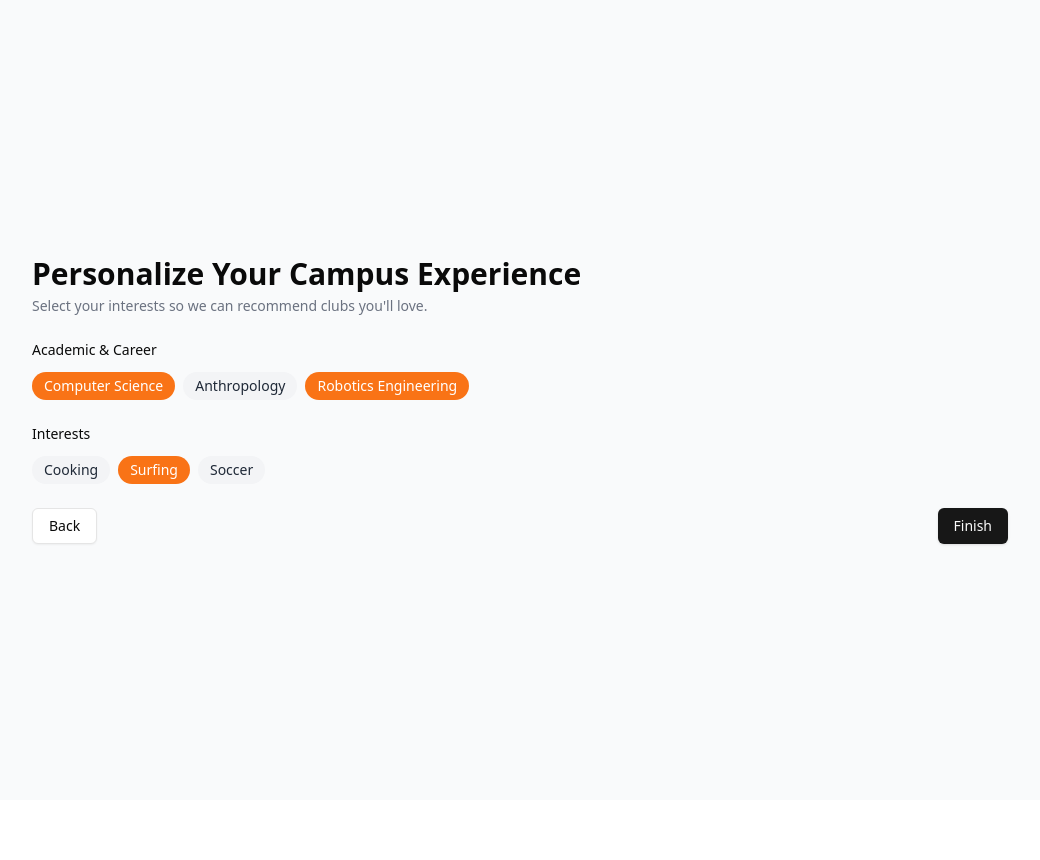
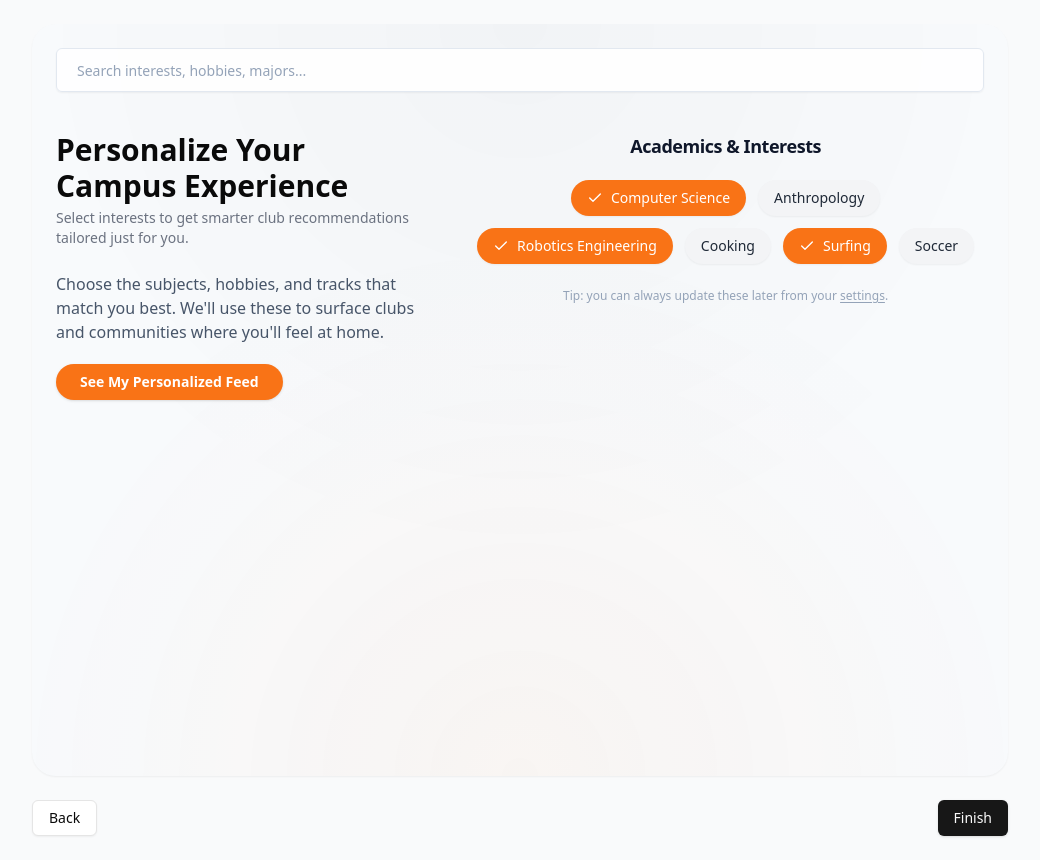
Before and after one commit to JacobHoppenstedt/CanvasCommunities, a Next.js app in the folder web-platform/: page /onboarding/personalize in a window 1280 px wide. Shown: the whole page, without its empty margins (120-1160 px from the left). Before the commit the page ends 800 px from the top, so only its background shows below. Built offline with nearby package versions, Linux system fonts and the light colour scheme.

Commit message:
Add Personalize nav link and build out the personalization page basic  UI

```diff
--- a/web-platform/src/app/(app)/personalize/page.tsx
+++ b/web-platform/src/app/(app)/personalize/page.tsx
@@ -1,48 +1,114 @@
 "use client";
 
-import React, { useState } from "react";
+import React, { useMemo, useState } from "react";
+import Link from "next/link";
+import { useRouter } from "next/navigation";
 import PageHeader from "@/components/PageHeader";
-import { mockInterests } from "@/mocks/interests";
+import { mockInterests, type Interest } from "@/mocks/interests";
 import { Button } from "@/components/ui/button";
-import { Badge } from "@/components/ui/badge";
+import Input from "@/components/ui/input";
+import InterestPill from "@/components/InterestPill";
 
 export default function PersonalizePage() {
-  const [interests, setInterests] = useState(mockInterests);
+  const router = useRouter();
+  const [search, setSearch] = useState("");
+  const [interests, setInterests] = useState<Interest[]>(mockInterests);
 
-  const toggle = (id: string) =>
-    setInterests((prev) => prev.map((i) => (i.id === id ? { ...i, selected: !i.selected } : i)));
+  const handleToggle = (id: string) => {
+    setInterests((prev) =>
+      prev.map((interest) =>
+        interest.id === id ? { ...interest, selected: !interest.selected } : interest,
+      ),
+    );
+  };
 
-  const categories = Array.from(new Set(interests.map((i) => i.category)));
+  const filteredInterests = useMemo(() => {
+    const query = search.trim().toLowerCase();
+    if (!query) return interests;
+    return interests.filter((interest) =>
+      interest.label.toLowerCase().includes(query),
+    );
+  }, [interests, search]);
+
+  const handleSeeFeed = () => {
+    router.push("/recommended");
+  };
 
   return (
-    <div className="space-y-6">
-      <PageHeader
-        title="Personalize Your Campus Experience"
-        subtitle="Select your interests so we can recommend clubs you'll love."
-      />
+    <div className="relative min-h-[calc(100vh-3rem)] overflow-hidden rounded-3xl bg-slate-50 p-6 shadow-sm">
+      {/* Subtle background pattern */}
+      <div className="pointer-events-none absolute inset-0 bg-[radial-gradient(circle_at_top,_rgba(15,23,42,0.04),transparent_60%),radial-gradient(circle_at_bottom,_rgba(249,115,22,0.06),transparent_60%)] opacity-70" />
 
-      <div className="space-y-6">
-        {categories.map((cat) => (
-          <section key={cat}>
-            <h3 className="text-sm font-medium mb-3">{cat}</h3>
-            <div className="flex flex-wrap gap-2">
-              {interests
-                .filter((i) => i.category === cat)
-                .map((i) => (
-                  <button
-                    key={i.id}
-                    onClick={() => toggle(i.id)}
-                    aria-pressed={i.selected}
-                    className={`px-3 py-1 rounded-full text-sm transition ${
-                      i.selected ? "bg-orange-500 text-white" : "bg-gray-100 text-gray-800"
-                    }`}
-                  >
-                    {i.label}
-                  </button>
-                ))}
+      <div className="relative z-10 flex flex-col gap-10">
+        {/* Top search bar */}
+        <div className="w-full">
+          <Input
+            type="search"
+            placeholder="Search interests, hobbies, majors..."
+            value={search}
+            onChange={(e) => setSearch(e.target.value)}
+            className="h-11 rounded-full bg-white/90 px-5 text-sm shadow-sm placeholder:text-slate-400"
+          />
+        </div>
+
+        {/* Main two-column layout */}
+        <div className="flex flex-col items-start gap-10 lg:flex-row">
+          {/* Left column: heading and CTA */}
+          <div className="w-full lg:basis-2/5 lg:max-w-md space-y-5">
+            <PageHeader
+              title="Personalize Your Campus Experience"
+              subtitle="Select interests to get smarter club recommendations tailored just for you."
+            />
+
+            <p className="text-sm md:text-base text-slate-600">
+              Choose the subjects, hobbies, and tracks that match you best. We&apos;ll use
+              these to surface clubs and communities where you&apos;ll feel at home.
+            </p>
+
+            <Button
+              onClick={handleSeeFeed}
+              className="mt-4 inline-flex items-center justify-center rounded-full bg-orange-500 px-6 py-2 text-sm font-semibold text-white shadow hover:bg-orange-600"
+            >
+              See My Personalized Feed
+            </Button>
+          </div>
+
+          {/* Right column: interests cloud */}
+          <div className="w-full flex-1">
+            <div className="mb-5 text-center">
+              <h2 className="text-lg font-semibold tracking-tight text-slate-900">
+                Academics &amp; Interests
+              </h2>
             </div>
-          </section>
-        ))}
+
+            <div className="flex flex-wrap justify-center gap-3">
+              {filteredInterests.map((interest) => (
+                <InterestPill
+                  key={interest.id}
+                  label={interest.label}
+                  selected={interest.selected}
+                  onClick={() => handleToggle(interest.id)}
+                />
+              ))}
+
+              {filteredInterests.length === 0 && (
+                <p className="text-sm text-slate-500">
+                  No interests match your search. Try a different keyword.
+                </p>
+              )}
+            </div>
+
+            <div className="mt-6 text-center text-xs text-slate-400">
+              <span>
+                Tip: you can always update these later from your{" "}
+                <Link href="/settings" className="underline underline-offset-2">
+                  settings
+                </Link>
+                .
+              </span>
+            </div>
+          </div>
+        </div>
       </div>
     </div>
   );
--- a/web-platform/src/components/InterestPill.tsx
+++ b/web-platform/src/components/InterestPill.tsx
@@ -1,13 +1,28 @@
 "use client";
 import React from "react";
+import { Check } from "lucide-react";
 
-export default function InterestPill({ label, selected, onClick }: { label: string; selected?: boolean; onClick?: () => void }) {
+type InterestPillProps = {
+  label: string;
+  selected?: boolean;
+  onClick?: () => void;
+};
+
+export default function InterestPill({ label, selected, onClick }: InterestPillProps) {
   return (
     <button
+      type="button"
       onClick={onClick}
-      className={`px-3 py-1 rounded-full text-sm transition-colors ${selected ? "bg-orange-500 text-white" : "bg-gray-100 text-gray-700"}`}
+      aria-pressed={selected}
+      className={`inline-flex items-center gap-2 rounded-full px-4 py-2 text-sm font-medium transition-colors shadow-sm
+        ${
+          selected
+            ? "bg-orange-500 text-white hover:bg-orange-600"
+            : "bg-gray-100 text-gray-800 hover:bg-gray-200"
+        }`}
     >
-      {label}
+      {selected && <Check className="h-4 w-4" aria-hidden="true" />}
+      <span>{label}</span>
     </button>
   );
 }
--- a/web-platform/src/components/landing/LandingPage.tsx
+++ b/web-platform/src/components/landing/LandingPage.tsx
@@ -10,6 +10,7 @@ const navLinks = [
   { label: "Calendar", href: "/calendar" },
   { label: "Activity", href: "/activity" },
   { label: "Contact", href: "/contact" },
+  { label: "Personalize", href: "/personalize" },
 ];
 
 export default function LandingPage() {
```
